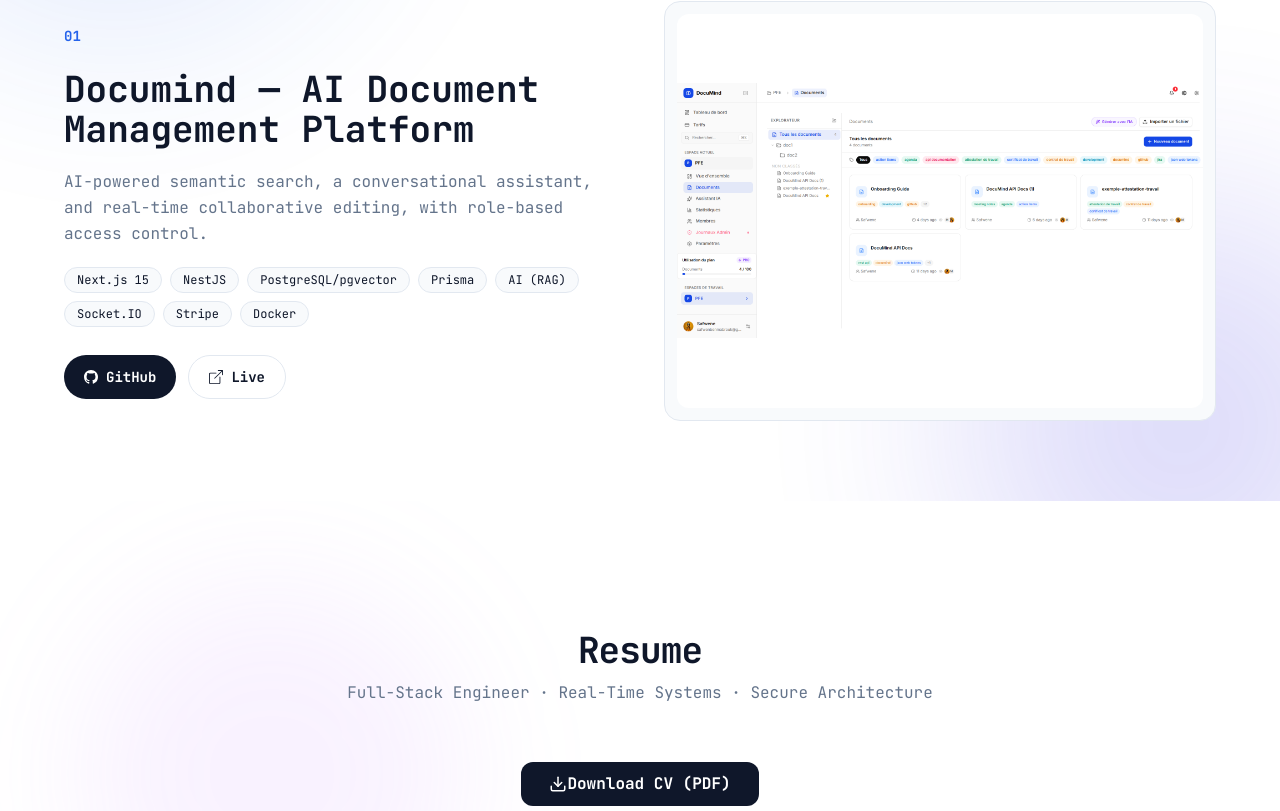
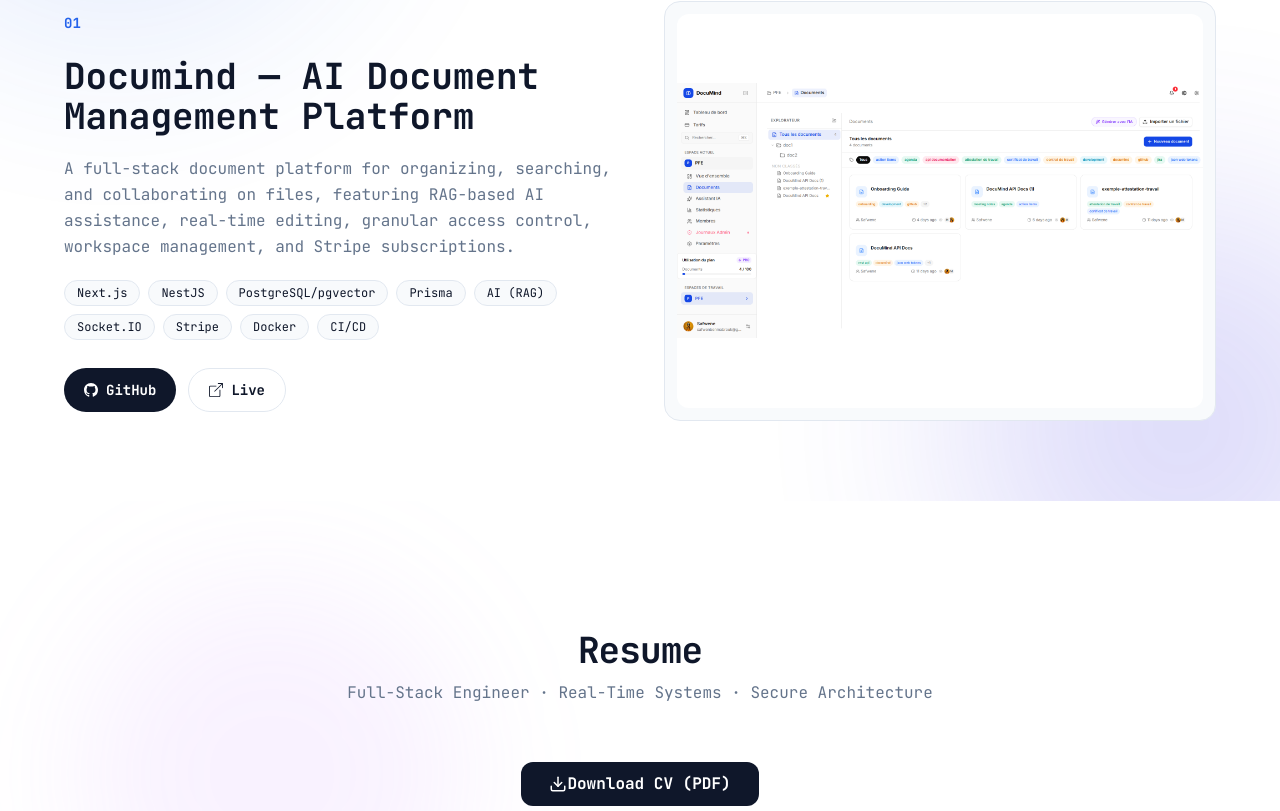
Before and after one commit to Safwen-bm/portfolio-project, a Next.js app: page / in a window 1280 px wide. Shown: the part 3339-4150 px from the top of the page. Built offline with nearby package versions, Linux system fonts and the light colour scheme.

Commit message:
Addint the telemedecine plateform link

```diff
--- a/components/work/projectsData.js
+++ b/components/work/projectsData.js
@@ -5,9 +5,9 @@
     num: "01",
     title: "Documind — AI Document Management Platform",
     description:
-      "AI-powered semantic search, a conversational assistant, and real-time collaborative editing, with role-based access control.",
+      "A full-stack document platform for organizing, searching, and collaborating on files, featuring RAG-based AI assistance, real-time editing, granular access control, workspace management, and Stripe subscriptions.",
     stack: [
-      "Next.js 15",
+      "Next.js",
       "NestJS",
       "PostgreSQL/pgvector",
       "Prisma",
@@ -15,6 +15,7 @@
       "Socket.IO",
       "Stripe",
       "Docker",
+      "CI/CD",
     ],
     image: "/documind.png",
     github: "https://github.com/safwen-bm/documind",
@@ -22,13 +23,21 @@
   },
   {
     num: "02",
-    title: "TeleMed — Medical Teleconsultation Platform",
+    title: "Tabibi — Medical Teleconsultation Platform",
     description:
-      "Full-featured app with live video calls, medical record management, appointment scheduling, automated notifications, and a doctor dashboard.",
-    stack: ["React", "Node.js", "Express", "MongoDB", "PeerJS", "SendGrid"],
+      "Telemedicine app with live video consultations, online booking and Stripe payments, medical records, email reminders, and dedicated dashboards for patients, doctors and admins.",
+    stack: [
+      "React",
+      "Node.js",
+      "Express",
+      "MongoDB",
+      "PeerJS",
+      "Stripe",
+      "SendGrid",
+    ],
     image: "/tabibi.png",
     github: "https://github.com/Safwen-bm/telemedicine-platform",
-    live: "https://medical.safone.tn",
+    live: "https://tabibi-lime-eight.vercel.app/",
   },
   {
     num: "03",
@@ -45,14 +54,7 @@
     title: "OneSet — Full-Stack E-Commerce Platform",
     description:
       "A complete e-commerce platform for gaming and desk setups with real authentication, cart, checkout, and an admin dashboard, plus a budget-based setup builder, compatibility checker, and natural-language product search.",
-    stack: [
-      "Next.js",
-      "NestJS",
-      "PostgreSQL",
-      "Prisma",
-      "Stripe",
-      "Zustand",
-    ],
+    stack: ["Next.js", "NestJS", "PostgreSQL", "Prisma", "Stripe", "Zustand"],
     image: "/oneset.png",
     github: "https://github.com/Safwen-bm/OneSet",
     live: "https://oneset-three.vercel.app/",
@@ -62,13 +64,7 @@
     title: "PRISM — Streetwear Concept Store",
     description:
       "Colour-driven concept e-commerce site for a streetwear label, with per-page accent theming, scroll and reveal animations, a product grid, editorial lookbook, and a contact/newsletter flow.",
-    stack: [
-      "Next.js 16",
-      "React 19",
-      "TypeScript",
-      "Tailwind CSS v4",
-      "Framer Motion",
-    ],
+    stack: ["Next.js", "TypeScript", "Tailwind CSS v4", "Framer Motion"],
     image: "/prism.png",
     github: "https://github.com/Safwen-bm/prism-clothingBrand",
     live: "https://prism-mocha-five.vercel.app/",
@@ -78,7 +74,7 @@
     title: "Artist Archive — AI-Structured Digital Archive",
     description:
       "Turns an unstructured artist CV into a structured digital archive. Gemini extracts and structures each entry, validated with Zod, Pexels adds contextual images, and a separate artist dashboard lets you upload a CV as text, PDF, Word or Excel and review the results before publishing.",
-    stack: ["Next.js 15", "TypeScript", "Zod", "Gemini API", "Pexels API"],
+    stack: ["Next.js", "TypeScript", "Zod", "Gemini API", "Pexels API"],
     image: "/artist-archive.png",
     github: "https://github.com/Safwen-bm/artist-archive",
     live: "https://artist-archive-five.vercel.app/",
@@ -88,7 +84,7 @@
     title: "Controluce — Italian Restaurant Landing Page",
     description:
       "Elegant concept landing page for a fictional Italian restaurant, built around a golden-hour lighting theme a printed-menu-style dish list, an asymmetric photo gallery, and a scroll-aware nav, with the Italian flag reduced to a single subtle three-colour hairline.",
-    stack: ["Next.js 16", "React 19", "TypeScript", "Tailwind CSS v4"],
+    stack: ["Next.js", "TypeScript", "Tailwind CSS v4"],
     image: "/controluce.png",
     github: "https://github.com/Safwen-bm/Cucina-Italia",
     live: "https://controluce.vercel.app/",
@@ -98,8 +94,17 @@
     title: "AcademyX — LMS E-Learning Platform",
     description:
       "A full-stack e-learning platform where instructors publish chaptered video courses and students track progress in real time. Built and redesigned solo: custom UI, Mux video pipeline, Stripe payments, and a public landing page for course discovery.",
-    stack: ["Next.js", "TypeScript", "Prisma", "MySQL", "Clerk", "Mux", "Stripe", "Tailwind CSS"],
-    image: "/elearning.png",
+    stack: [
+      "Next.js",
+      "TypeScript",
+      "Prisma",
+      "MySQL",
+      "Clerk",
+      "Mux",
+      "Stripe",
+      "Tailwind CSS",
+    ],
+    image: "/academyx.png",
     github: "https://github.com/Safwen-bm/E_learning_app",
     live: "https://academyx-tawny.vercel.app/",
   },
@@ -109,7 +114,7 @@
     description:
       "Custom-designed rental landing page with a gold/dark visual identity, RTL Arabic UI, a live booking widget, and an interactive 3D car viewer.",
     stack: [
-      "React 19",
+      "React",
       "Vite",
       "Tailwind CSS v4",
       "React Router",
@@ -125,7 +130,7 @@
     title: "OnlyChat — MERN Chat Application",
     description:
       "Real-time messaging with typing indicators, online status, and responsive UI.",
-    stack: ["MERN", "Socket.IO"],
+    stack: ["React", "Node.js", "Express", "MongoDB", "Socket.IO"],
     image: "/chatapp.png",
     github: "https://github.com/Safwen-bm/fullstack-chat-app",
     live: "https://fullstack-chat-app-70i9.onrender.com",
@@ -135,7 +140,7 @@
     title: "FluffyShop — e-commerce platform",
     description:
       "High-end e-commerce platform selling pets and pet food. Built with Next.js 15, Strapi CMS, Clerk auth, a custom cart system, and production deployment.",
-    stack: ["Next.js 15", "Strapi v5", "Clerk", "Tailwind CSS", "Railway"],
+    stack: ["Next.js", "Strapi v5", "Clerk", "Tailwind CSS"],
     image: "/fluffy-shop.png",
     github: "https://github.com/Safwen-bm/fluffy-shop",
     live: "https://fluffy-shop-frontend.onrender.com",
```
Also changed, not shown: public/academyx.png (renamed from public/elearning.png).
